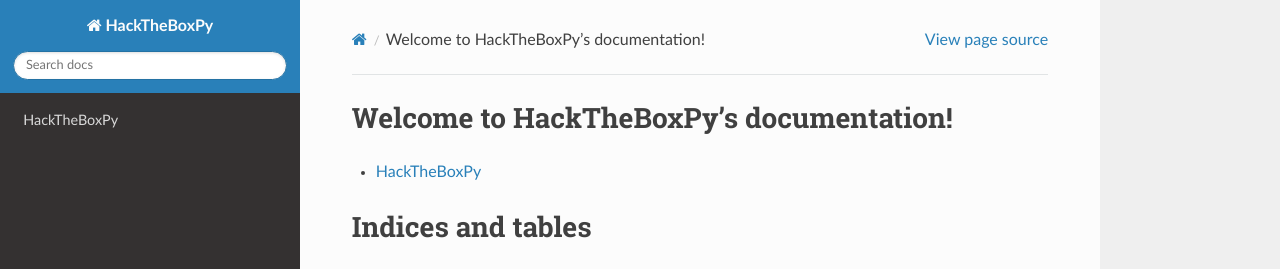
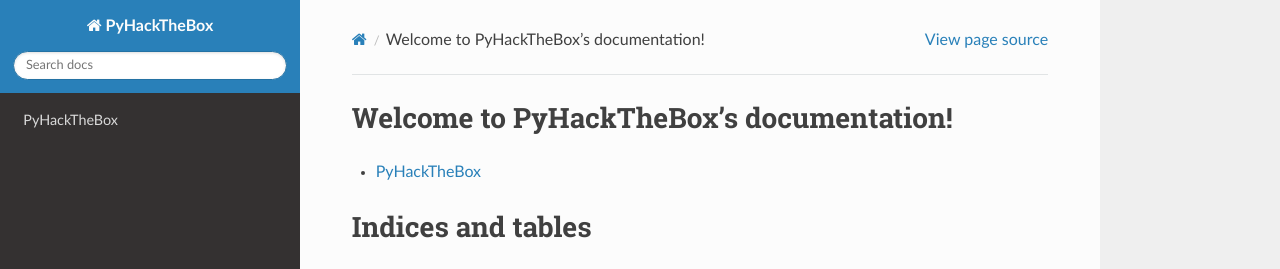
Before and after one commit to clubby789/htb-api, a Sphinx documentation site: the page built from docs/index.rst, in a window 1280 px wide. Shown: the top 269 px of the page. Built offline with Sphinx 7.4.7 and the Read the Docs theme 2.0.0, drawn with Linux system fonts in a browser that asks for light colours.

Commit message:
Rename and prepare for distribution

```diff
--- a/README.md
+++ b/README.md
@@ -1,8 +1,8 @@
-# HackTheBoxPy
+# PyHackTheBox
 [![Run Tests](https://github.com/clubby789/htb-api/actions/workflows/tests.yml/badge.svg?branch=master)](https://github.com/clubby789/htb-api/actions/workflows/tests.yml)
 [![codecov](https://codecov.io/gh/clubby789/htb-api/branch/master/graph/badge.svg?token=NPoxQPqdyN)](https://codecov.io/gh/clubby789/htb-api)
 
-HackTheBoxPy is an unofficial Python library to interact with the Hack The Box API.
+PyHackTheBox is an unofficial Python library to interact with the Hack The Box API.
 
 
 ## Install
--- a/docs/conf.py
+++ b/docs/conf.py
@@ -20,7 +20,7 @@ sys.path.insert(0, os.path.abspath('..'))
 
 # -- Project information -----------------------------------------------------
 
-project = 'HackTheBoxPy'
+project = 'PyHackTheBox'
 copyright = '2021, clubby789'
 author = 'clubby789'
 
--- a/docs/index.rst
+++ b/docs/index.rst
@@ -1,4 +1,4 @@
-Welcome to HackTheBoxPy's documentation!
+Welcome to PyHackTheBox's documentation!
 ========================================
 
 .. toctree::
--- a/docs/reference.rst
+++ b/docs/reference.rst
@@ -1,4 +1,4 @@
-HackTheBoxPy
+PyHackTheBox
 ==================
 
 Challenge
--- a/requirements.txt
+++ b/requirements.txt
@@ -5,3 +5,4 @@ pytest-cov==2.11.1
 pytest-xdist==2.2.1
 Sphinx==3.5.1
 sphinx-rtd-theme==0.5.1
+twine
```
Also changed, not shown: setup.py (+11 -3 lines).
